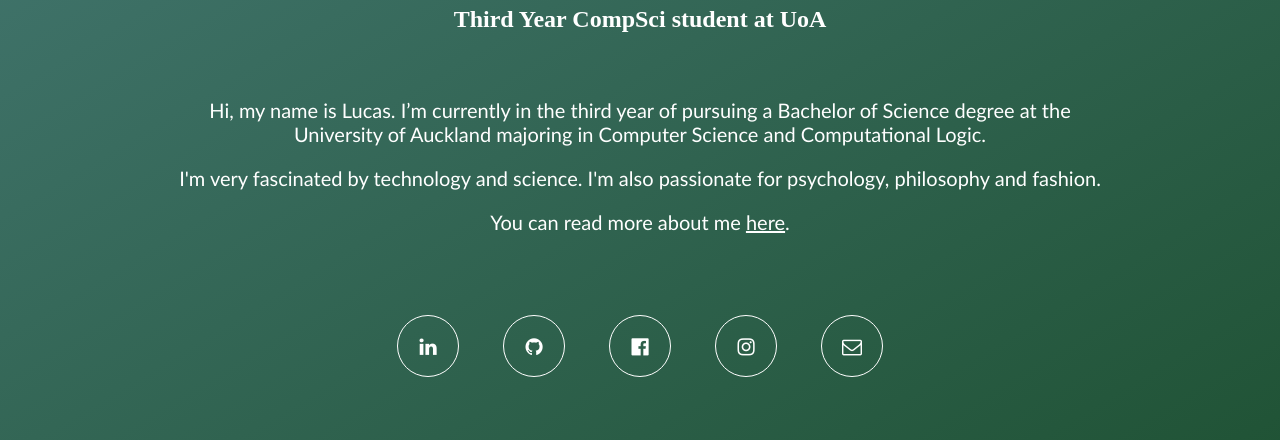
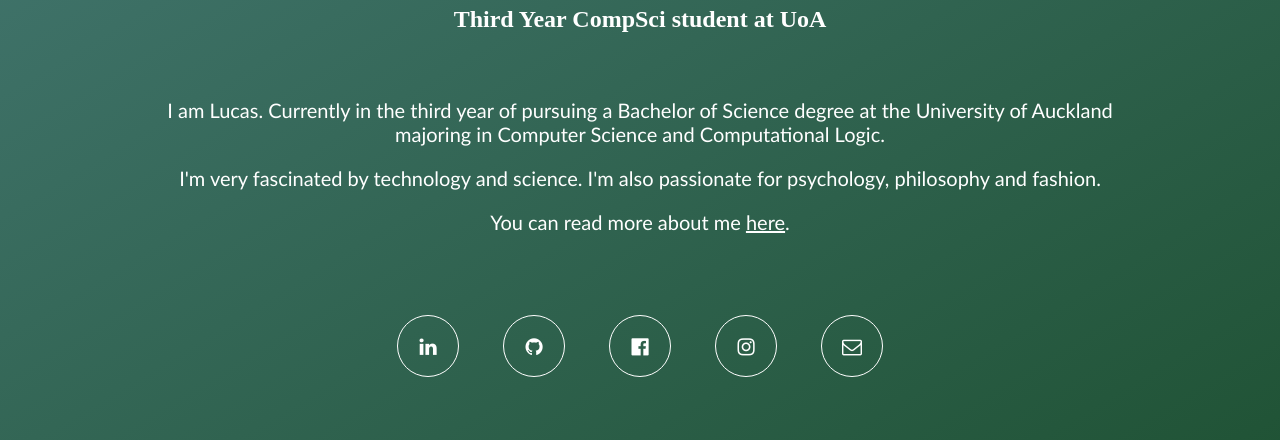
Before and after one commit to lucasli233/lucasli, a plain HTML site: page index.html in a window 1280 px wide. Shown: the part 360-800 px from the top of the page. Drawn offline with Linux system fonts and the light colour scheme.

Commit message:
Update index.html

```diff
--- a/index.html
+++ b/index.html
@@ -19,7 +19,7 @@
 
         <div id=para>
             <p>
-                Hi, my name is Lucas. I’m currently in the third year of pursuing a Bachelor of Science degree at the University of Auckland majoring in Computer Science and Computational Logic.
+                I am Lucas. Currently in the third year of pursuing a Bachelor of Science degree at the University of Auckland majoring in Computer Science and Computational Logic.
             </p>
             <p>
                 I'm very fascinated by technology and science. I'm also passionate for psychology, philosophy and fashion.
```
